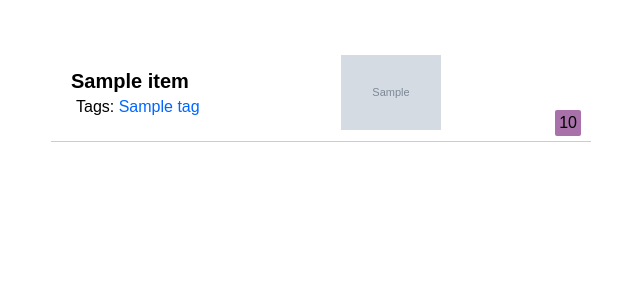
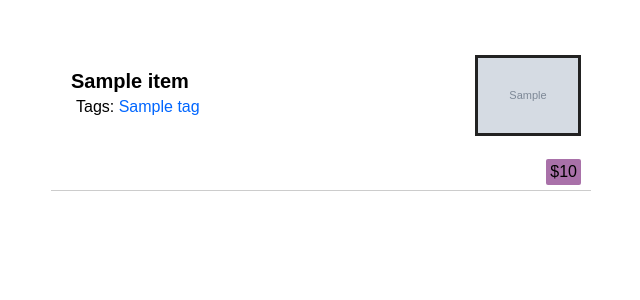
Before and after one commit to stuycs-softdev-fall-2013/proj3-7-cartwheels, a Flask app: template website/templates/menu.html in a window 1280 px wide. Shown: the part 75-375 px from the top of the page, without its empty margins (179-819 px from the left). Run offline with Flask 2, Linux system fonts and the light colour scheme; the template is opened without the code that fills it: most values are stand-ins (such as "Sample title", 1, 10 or a date in 2020); grey boxes marked "Sample" are stand-in pictures; parts of the project's set-up code (start-up, migrations or seed data) failed here and were passed over.

Commit message:
Fix styling for menus

```diff
--- a/website/templates/menu.html
+++ b/website/templates/menu.html
@@ -5,6 +5,7 @@
   .menu-item {
     position: relative;
     width: 500px;
+    height: 100px;
     padding: 20px;
     border-bottom: 1px solid #ccc;
   }
@@ -12,9 +13,10 @@
   .menu-image {
     position: absolute;
     top: 5px;
-    right: 150px;
+    right: 10px;
     height: 75px;
     overflow: hidden;
+    border: 3px solid #222;
   }
 
   .menu-name {
@@ -88,7 +90,7 @@
       {% endfor %}
     </div>
     <div class=menu-price>
-      {{item['price']}}
+      ${{item['price']}}
     </div>
   </div>
   {% endfor %}
```
